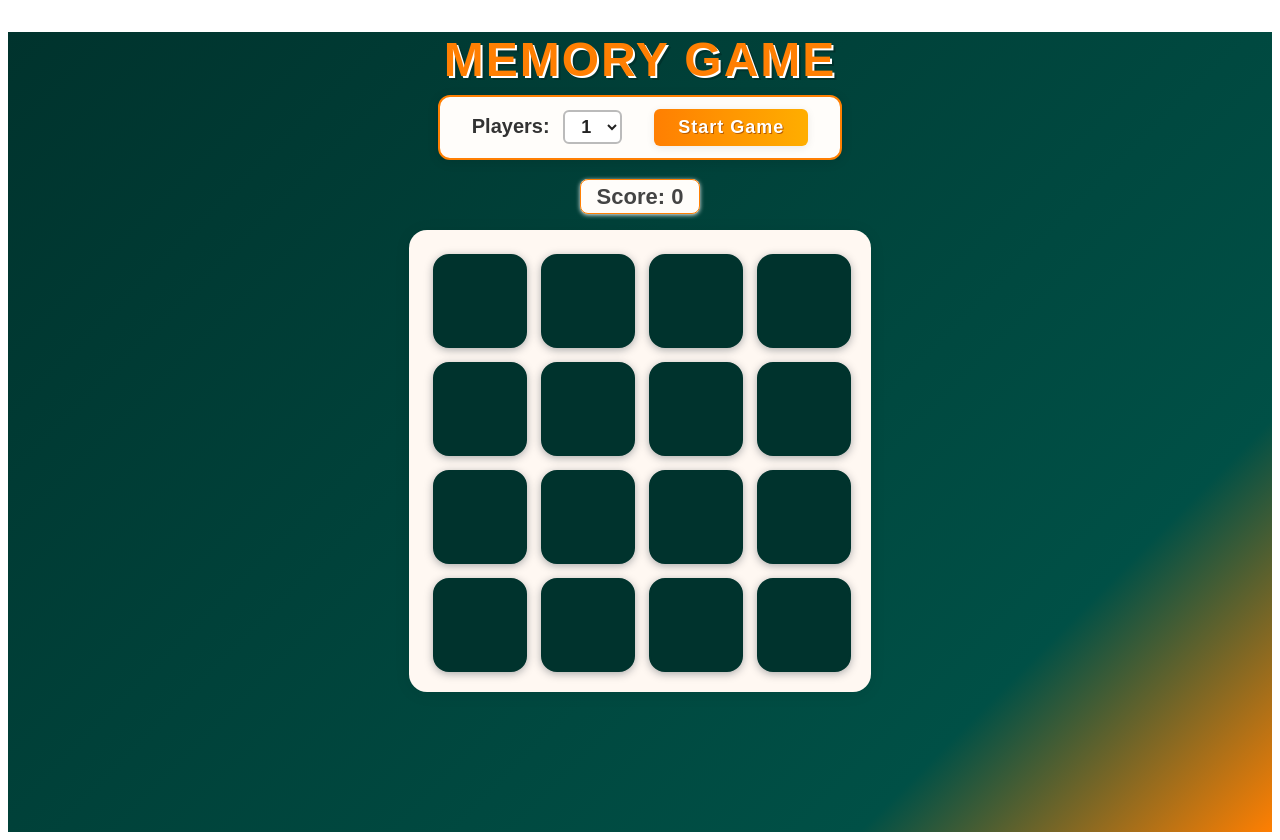
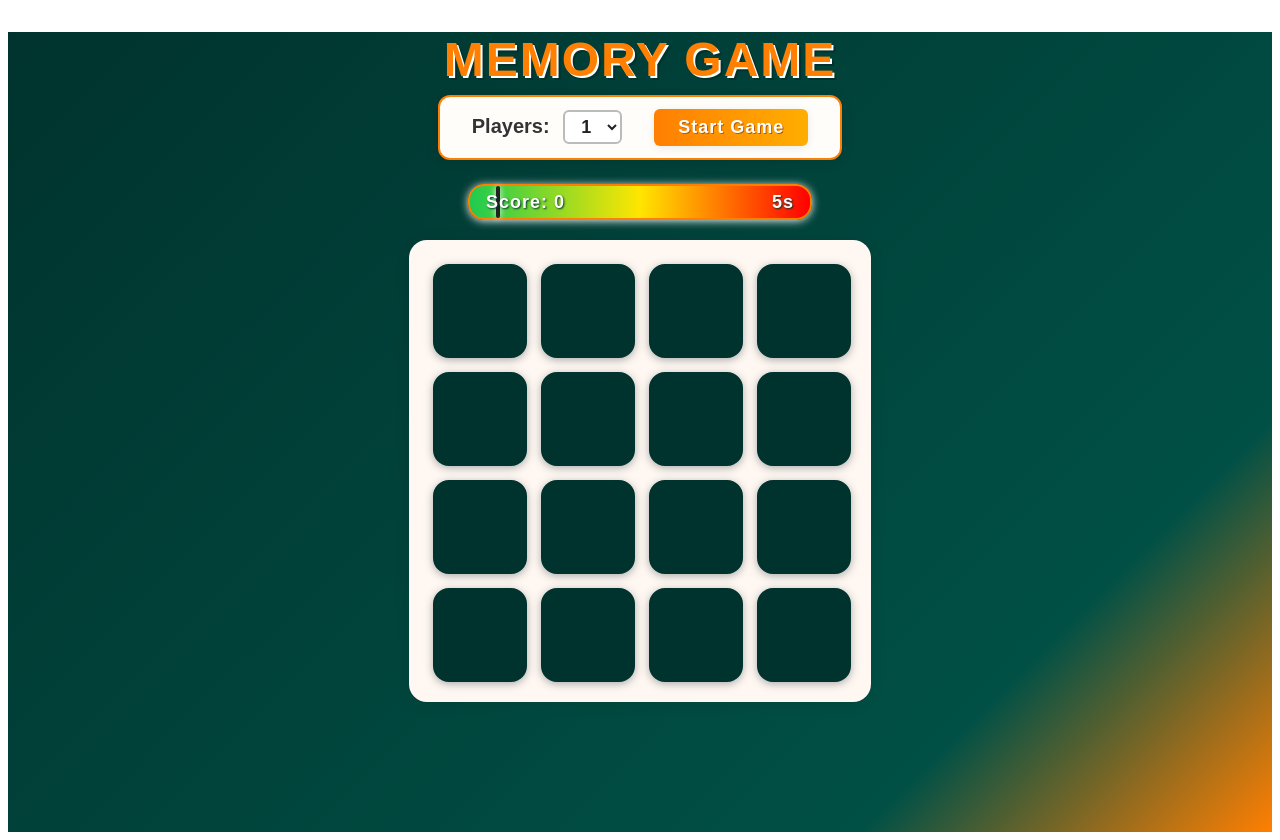
Before and after one commit to alexreid44/memory-game, a React (Vite) app: page / in a window 1280 px wide. Built offline with nearby package versions, Linux system fonts and the light colour scheme.

Commit message:
Gradient bar installed. Early draft

```diff
--- a/src/App.jsx
+++ b/src/App.jsx
@@ -38,6 +38,7 @@ function generateCards(size) {
   return cards;
 }
 
+
 export default function App() {
   const size = 4;
   const [players, setPlayers] = useState(1);
@@ -47,6 +48,20 @@ export default function App() {
   const [turn, setTurn] = useState(0);
   const [scores, setScores] = useState([0, 0]);
   const [gameOver, setGameOver] = useState(false);
+  const [elapsed, setElapsed] = useState(0); // seconds
+  React.useEffect(() => {
+    if (players !== 1 || gameOver) return;
+    if (matchedCount === (size * size) / 2) return;
+    const interval = setInterval(() => {
+      setElapsed(e => (e < 60 ? e + 1 : 60));
+    }, 1000);
+    return () => clearInterval(interval);
+  }, [players, gameOver, matchedCount]);
+
+  // Reset timer on new game
+  React.useEffect(() => {
+    setElapsed(0);
+  }, [cards]);
 
   function startGame() {
     setCards(generateCards(size));
@@ -55,6 +70,7 @@ export default function App() {
     setTurn(0);
     setScores([0, 0]);
     setGameOver(false);
+    setElapsed(0);
   }
 
   function handleCardClick(idx) {
@@ -150,7 +166,55 @@ export default function App() {
             <span style={{ marginLeft: 24, color: '#00332d' }}>Turn: Player {turn + 1}</span>
           </div>
         ) : (
-          <span style={{ color: '#444', fontWeight: 700, fontSize: 22, background: '#fffdfa', borderRadius: 8, padding: '4px 16px', boxShadow: '0 1px 4px #eee', border: '1.5px solid #FF7F02' }}>Score: {scores[0]}</span>
+          <div style={{
+            width: 340,
+            height: 32,
+            background: 'linear-gradient(90deg, #1ecb4f 0%, #ffe600 50%, #ff0000 100%)',
+            borderRadius: 16,
+            position: 'relative',
+            margin: '0 auto',
+            boxShadow: '0 1px 8px #eee',
+            border: '2px solid #FF7F02',
+            display: 'flex',
+            alignItems: 'center',
+            justifyContent: 'center',
+          }}>
+            {/* Sliding line */}
+            <div style={{
+              position: 'absolute',
+              left: `${(elapsed / 60) * 100}%`,
+              top: 0,
+              bottom: 0,
+              width: 4,
+              background: '#222',
+              borderRadius: 2,
+              boxShadow: '0 0 6px #fff',
+              transition: 'left 1s linear',
+              zIndex: 2,
+            }} />
+            {/* Score label */}
+            <span style={{
+              position: 'absolute',
+              left: 16,
+              color: '#fff',
+              fontWeight: 900,
+              fontSize: 18,
+              textShadow: '1px 1px 2px #00332d',
+              zIndex: 3,
+              letterSpacing: 1,
+            }}>Score: {scores[0]}</span>
+            {/* Timer label */}
+            <span style={{
+              position: 'absolute',
+              right: 16,
+              color: '#fff',
+              fontWeight: 900,
+              fontSize: 18,
+              textShadow: '1px 1px 2px #00332d',
+              zIndex: 3,
+              letterSpacing: 1,
+            }}>{elapsed}s</span>
+          </div>
         )}
       </div>
       <div
```
